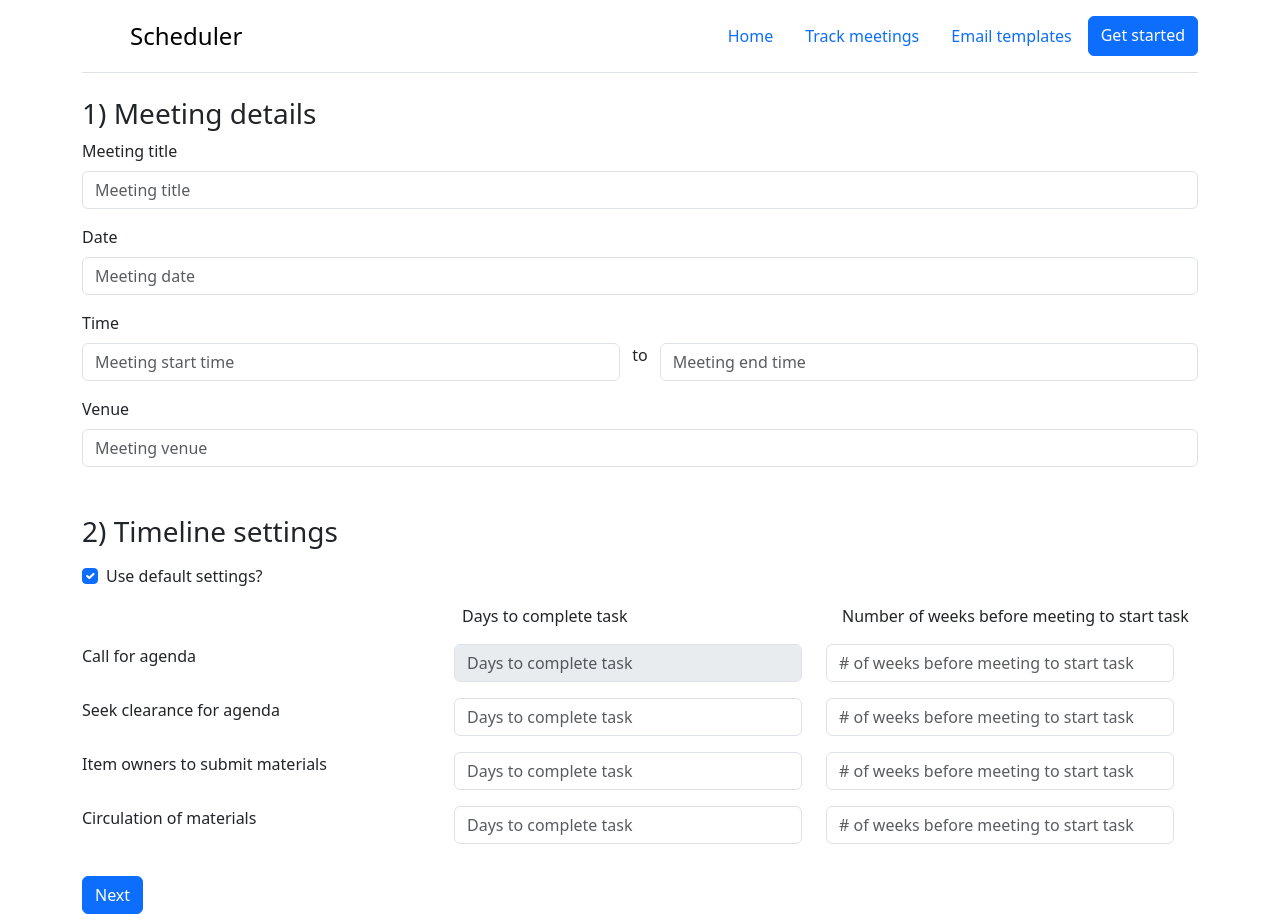
After one commit to cloudswirls24/techup_project, a Node server app: page /meetingdetails in a window 1280 px wide. The commit adds this page. Run offline with Node 20, Linux system fonts and the light colour scheme.

Commit message:
Add ejs files for remaining pages and add ejs code to direct to pages

```diff
--- a/index.js
+++ b/index.js
@@ -14,6 +14,22 @@ app.get("/", (req, res) => {
   res.render("index.ejs");
 });
 
+app.get("/meetingdetails", (req, res) => {
+  res.render("meetingdetails.ejs");
+});
+
+app.get("/calendar", (req, res) => {
+  res.render("calendar.ejs");
+});
+
+app.get("/email", (req, res) => {
+  res.render("email.ejs");
+});
+
+app.get("/completed", (req, res) => {
+  res.render("completed.ejs");
+});
+
 // Tells the app which port to run on
 app.listen(port, () => {
   console.log(`Server running on port ${port}`);
--- /dev/null
+++ b/views/meetingdetails.ejs
@@ -0,0 +1,103 @@
+<%- include("partials/header.ejs") %>
+
+
+<div class="container">
+    <h3>1) Meeting details</h3>
+    <div class="mb-3">
+        <label for="meetingTitle" class="form-label">Meeting title</label>
+        <input type="text" class="form-control" id="meetingTitle" placeholder="Meeting title">
+    </div>
+    <div class="mb-3">
+        <label for="meetingDate" class="form-label">Date</label>
+        <input type="text" class="form-control" id="meetingDate" placeholder="Meeting date">
+    </div>
+    <div class="mb-3">
+        <label for="meetingStartTime" class="form-label">Time</label>
+    <div class="row">
+        <div class="col">
+          <input type="text" class="form-control" placeholder="Meeting start time" aria-label="First name">
+        </div>
+        to
+        <div class="col">
+          <input type="text" class="form-control" placeholder="Meeting end time" aria-label="Last name">
+        </div>
+      </div></div>
+    <div class="mb-3">
+        <label for="meetingVenue" class="form-label">Venue</label>
+        <input type="text" class="form-control" id="meetingVenue" placeholder="Meeting venue">
+    </div>
+</div>
+
+<div class="container mt-5">
+    <h3>2) Timeline settings</h3>
+    <div class="form-check my-3">
+        <input class="form-check-input" type="checkbox" value="" id="flexCheckChecked" checked>
+        <label class="form-check-label" for="flexCheckChecked">
+          Use default settings?
+        </label>
+      </div>
+    <div class="row mb-3">
+        <div class="col">
+
+        </div>
+        <div class="col">
+            Days to complete task
+        </div>
+        <div class="col">
+             Number of weeks before meeting to start task
+        </div>
+    <div class="row my-3">
+        <div class="col">
+        Call for agenda
+        </div>
+        <div class="col">
+          <input type="text" class="form-control" placeholder="Days to complete task" aria-label="First name" disabled>
+        </div>
+        <div class="col">
+          <input type="text" class="form-control" placeholder="# of weeks before meeting to start task" aria-label="Last name">
+        </div>
+    </div>
+
+    <div class="row mb-3">
+        <div class="col">
+        Seek clearance for agenda
+        </div>
+        <div class="col">
+          <input type="text" class="form-control" placeholder="Days to complete task" aria-label="First name">
+        </div>
+        <div class="col">
+          <input type="text" class="form-control" placeholder="# of weeks before meeting to start task" aria-label="Last name">
+        </div>
+    </div>
+
+    <div class="row mb-3">
+        <div class="col">
+        Item owners to submit materials
+        </div>
+        <div class="col">
+          <input type="text" class="form-control" placeholder="Days to complete task" aria-label="First name">
+        </div>
+        <div class="col">
+          <input type="text" class="form-control" placeholder="# of weeks before meeting to start task" aria-label="Last name">
+        </div>
+    </div>
+
+    <div class="row mb-3">
+        <div class="col">
+        Circulation of materials
+        </div>
+        <div class="col">
+          <input type="text" class="form-control" placeholder="Days to complete task" aria-label="First name">
+        </div>
+        <div class="col">
+          <input type="text" class="form-control" placeholder="# of weeks before meeting to start task" aria-label="Last name">
+        </div>
+    </div>
+
+
+    </div>
+    <a class="btn btn-primary" href="calendar.html" role="button" id="submitDetails">Next</a>
+
+</div>
+
+<%- include("partials/footer.ejs") %>
--- a/views/partials/header.ejs
+++ b/views/partials/header.ejs
@@ -17,12 +17,12 @@
           </a>
 
           <ul class="nav nav-pills">
-            <li class="nav-item"><a href="#" class="nav-link" aria-current="page">Home</a></li>
-            <li class="nav-item"><a href="#" class="nav-link">Track meetings</a></li>
-            <li class="nav-item"><a href="#" class="nav-link">Email templates</a></li>
+            <li class="nav-item"><a href="/" class="nav-link" aria-current="page">Home</a></li>
+            <li class="nav-item"><a href="/meetingdetails" class="nav-link">Track meetings</a></li>
+            <li class="nav-item"><a href="/email" class="nav-link">Email templates</a></li>
             <!-- <li class="nav-item"><a href="#" class="nav-link">FAQs</a></li>
             <li class="nav-item"><a href="#" class="nav-link">About</a></li> -->
           </ul>
-          <a href="meetingdetails.html" class="btn btn-primary">Get started</a>
+          <a href="/meetingdetails" class="btn btn-primary">Get started</a>
         </header>
       </div>
```
Also changed, not shown: views/calendar.ejs (added, +34 -0 lines), views/completed.ejs (added, +17 -0 lines), views/email.ejs (added, +71 -0 lines), public/calendar.html (renamed from calendar.html), public/completed.html (renamed from completed.html), public/email.html (renamed from email.html), public/meetingdetails.html (renamed from meetingdetails.html).
